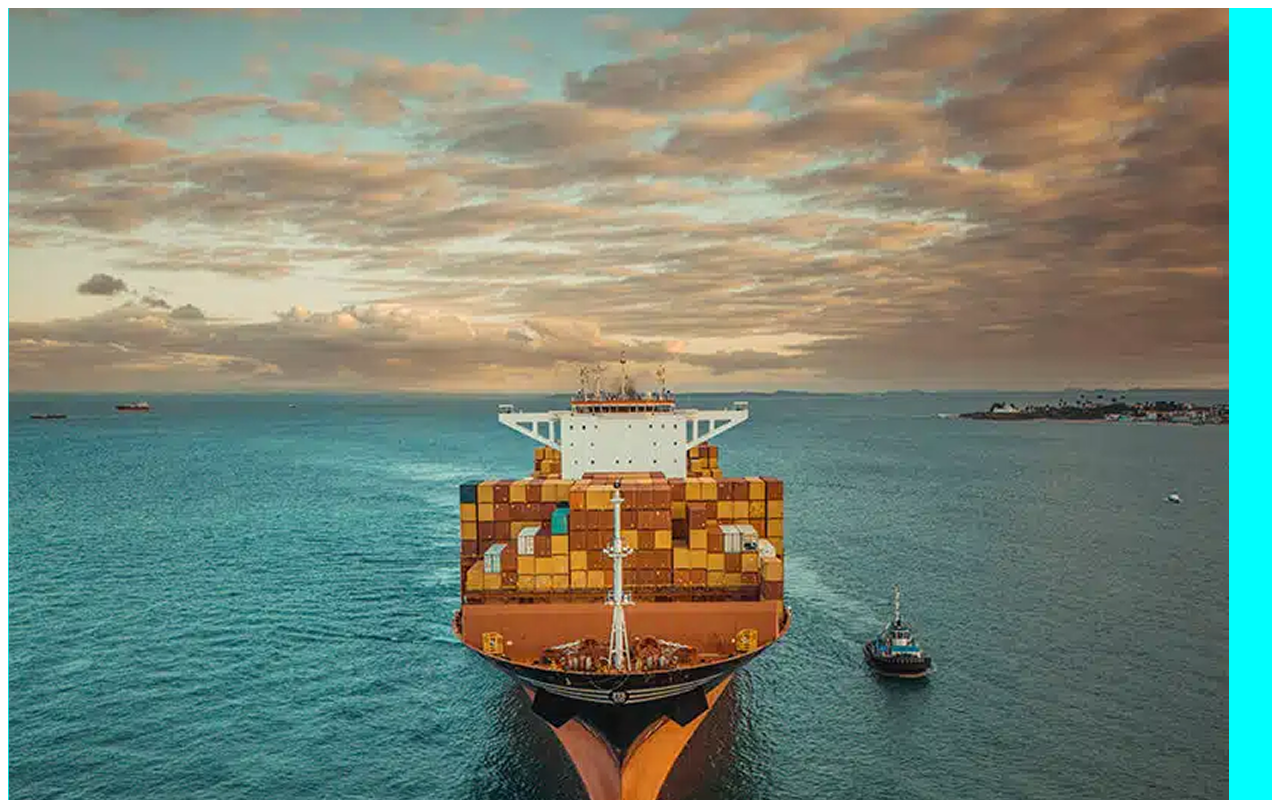
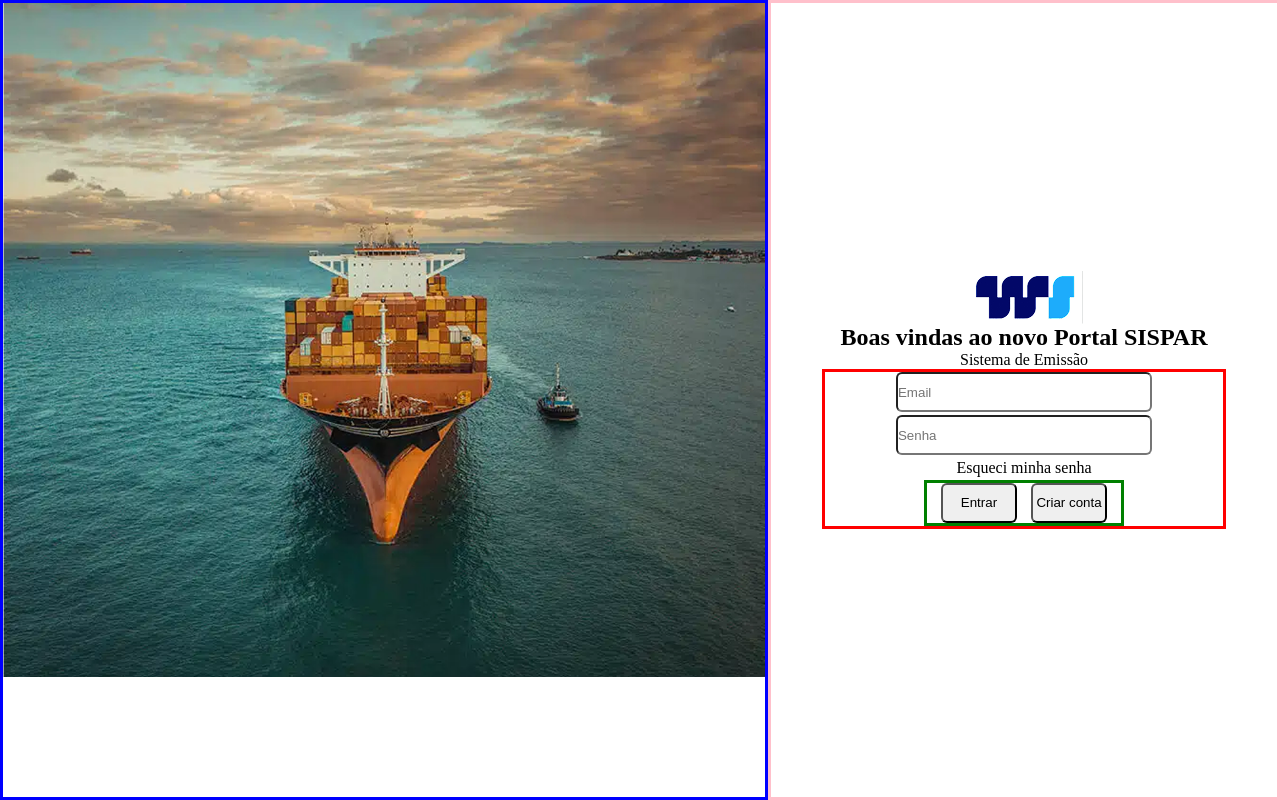
Before and after one commit to vjuniosilva/Sispar, a React (Vite) app: page / in a window 1280 px wide. Shown: the top 800 px of the page. Built offline with nearby package versions, Linux system fonts and the light colour scheme.

Commit message:
Tela de Login e construção

```diff
--- a/src/App.jsx
+++ b/src/App.jsx
@@ -1,4 +1,5 @@
 import Login from "./components/login/Login.jsx"
+import "./global.scss"
 
 function App(){
   return (
--- a/src/components/login/Login.jsx
+++ b/src/components/login/Login.jsx
@@ -1,4 +1,4 @@
-import Capa from "../../assets/Tela Login/imagem tela de login.png"
+
 import Logo from "../../assets/Tela Login/logo-ws.png"
 import styles from "./Login.module.scss" //importando o componente de estilização do login
 
@@ -6,20 +6,20 @@ function Login() {
     return (
         <main>
             <section className={styles.containerLogin}>
-                <img src={Capa} alt="Foto do navio" />
+
             </section>
 
-            <section>
+            <section className={styles.containerLoginForm}>
                 <img src={Logo} alt="Logo da WS" />
                 <h1>Boas vindas ao novo Portal SISPAR</h1>
                 <p>Sistema de Emissão</p>
                 <form action="">
                     <input type="email" name="" id="" placeholder="Email" />
-                    <input type="password" name="" id="" placeholder="Senha" />
-                    <div>
-                        <p>Esqueci minha senha</p>
-                <button>Entrar</button>
-                <button>Criar conta</button>
+                    <input type="password" name="" id="" placeholder="Senha" /><p>Esqueci minha senha</p>
+                <div>
+
+                <button className={styles.entrar}>Entrar</button>
+                <button className={styles.criar}>Criar conta</button>
                 </div>
                 </form>
 
--- a/src/components/login/Login.module.scss
+++ b/src/components/login/Login.module.scss
@@ -1,3 +1,62 @@
-.containerLogin{
-    background-color: aqua;
+main{
+    display: flex;
+    //justify-content: space-evenly;
+    //border: solid black;
+    //height: 97vh;
+
+    .containerLogin{
+    background-image: url("../../assets/Tela Login/imagem tela de login.png");height: 100vh;
+    width: 60%;
+    background-repeat: no-repeat;
+    background-size: 100%;
+    border: solid blue;
+
+
 }
+
+    .containerLoginForm{
+        border: solid pink;
+        width: 40%;
+        display: flex;
+        align-items: center;
+        flex-direction: column;
+        justify-content: center;
+
+        form{
+            display: flex;
+            flex-direction: column;
+            justify-content: space-between;
+            align-items: center;
+            border: solid red;
+            width: 80%;
+            height: 20vh;
+            input{
+                border-radius: 6px;
+                width: 20vw;
+                height: 5vh;
+            }
+
+            div{
+                border: solid green;
+                width: 50%;
+                display: flex;
+                justify-content: space-evenly;
+
+                .entrar{
+                    width: 6vw;
+                    height: 5vh;
+                    border-radius: 6px;
+                }
+
+                .criar{
+                    width: 6vw;
+                    height: 5vh;
+                    border-radius: 6px;
+                }
+            }
+
+        }
+    }
+
+
+}
--- /dev/null
+++ b/src/global.scss
@@ -0,0 +1,5 @@
+*{
+    margin: 0;
+    padding: 0;
+    box-sizing: border-box;
+}
```
